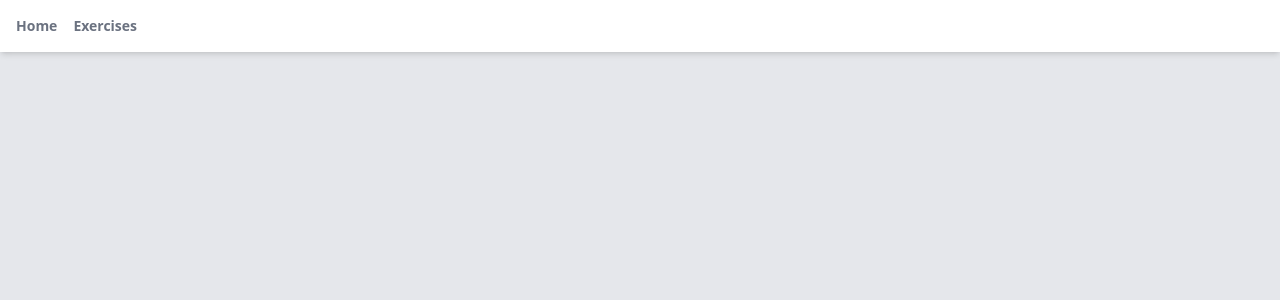
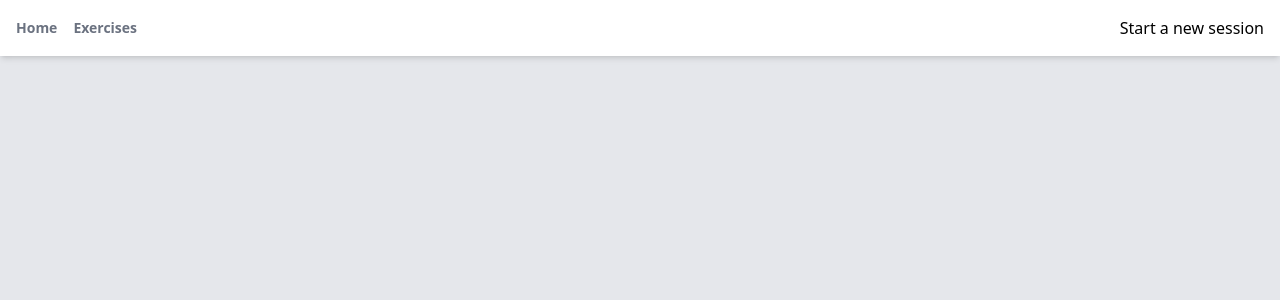
Before and after one commit to dskline/rock-climbing-tracker, a Next.js app in the folder webapp/: page /exercises in a window 1280 px wide. Shown: the top 300 px of the page. Built offline with nearby package versions, Linux system fonts and the light colour scheme.

Commit message:
tweak: adjusted some ui components

```diff
--- a/webapp/features/components/NavBar/index.tsx
+++ b/webapp/features/components/NavBar/index.tsx
@@ -1,11 +1,23 @@
+import { Session } from "@/features/exercise-recording/types";
+import { StartSessionButton } from "@/features/exercise-recording/ui/RecordSession/StartSessionButton";
 import Link from "next/link";
+import { useRouter } from "next/router";
 
 const LINKS = [
   { href: "/", label: "Home" },
   { href: "/exercises", label: "Exercises" },
 ];
 
+
+
 export function NavBar() {
+
+  const router = useRouter();
+
+  const handleCreateSession = (newSession: Session) => {
+    router.push(`/session/${newSession.id}`);
+  }
+
   return (
     <div className="p-4 flex items-center justify-between bg-white shadow-md">
       <nav className="flex gap-4 text-sm">
@@ -19,6 +31,8 @@ export function NavBar() {
           </Link>
         ))}
       </nav>
+      <StartSessionButton onSessionCreated={handleCreateSession} />
+
     </div>
   );
 }
--- /dev/null
+++ b/webapp/features/welcome-page/ui/WelcomePage/index.tsx
@@ -0,0 +1,9 @@
+import { NavBar } from "@/features/components/NavBar";
+
+export const WelcomePage = () => {
+  return (
+    <div>
+      <NavBar />
+    </div>
+  );
+};
--- a/webapp/pages/index.tsx
+++ b/webapp/pages/index.tsx
@@ -1,5 +1,5 @@
-import { RecordSession } from '@/features/exercise-recording/ui/RecordSession';
+import { WelcomePage } from "@/features/welcome-page/ui/WelcomePage";
 
 export default function Home() {
-  return <RecordSession />;
-}
+    return <WelcomePage />;
+  }
--- /dev/null
+++ b/webapp/pages/record-session.tsx
@@ -0,0 +1,5 @@
+import { RecordSession } from '@/features/exercise-recording/ui/RecordSession';
+
+export default function Home() {
+  return <RecordSession />;
+}
```
